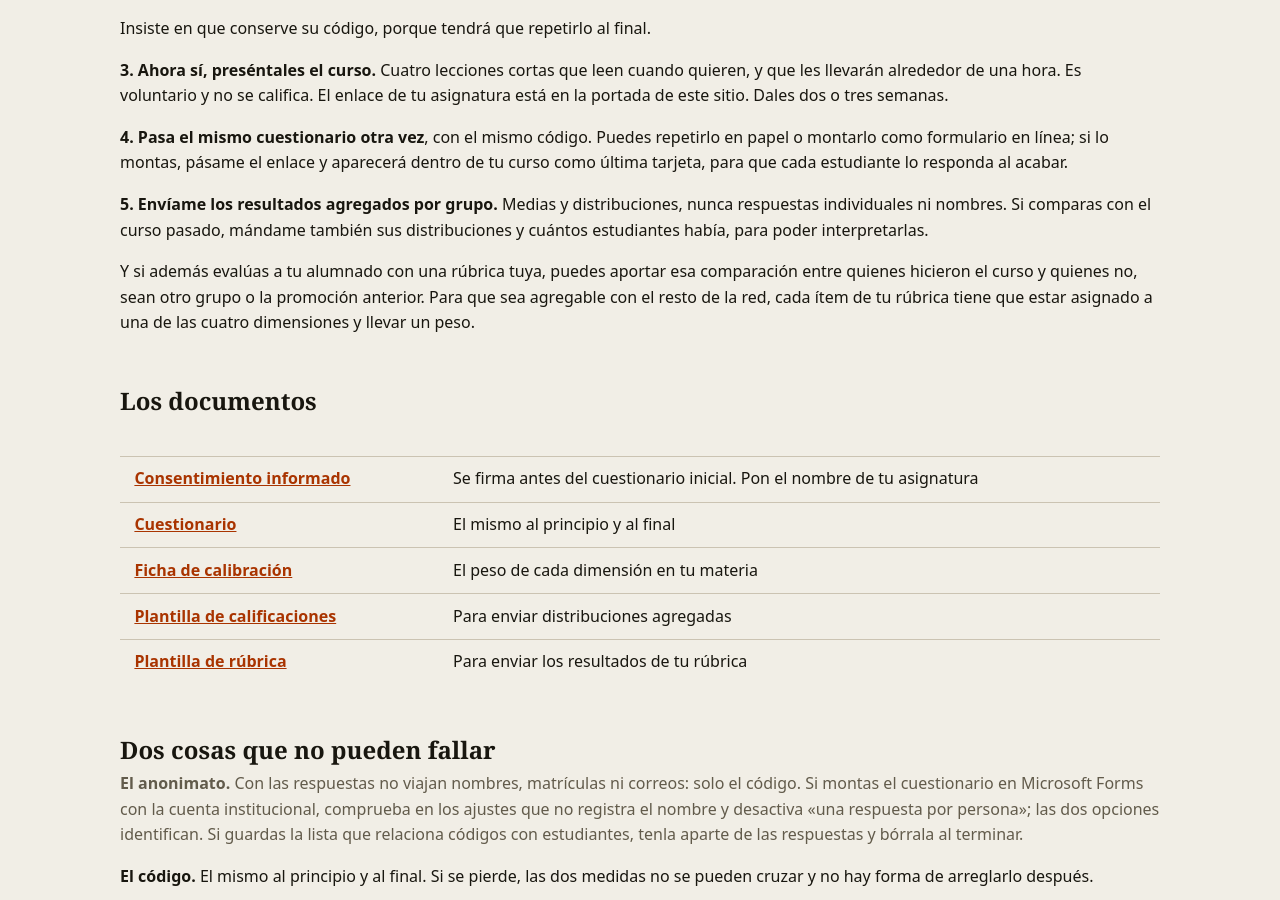
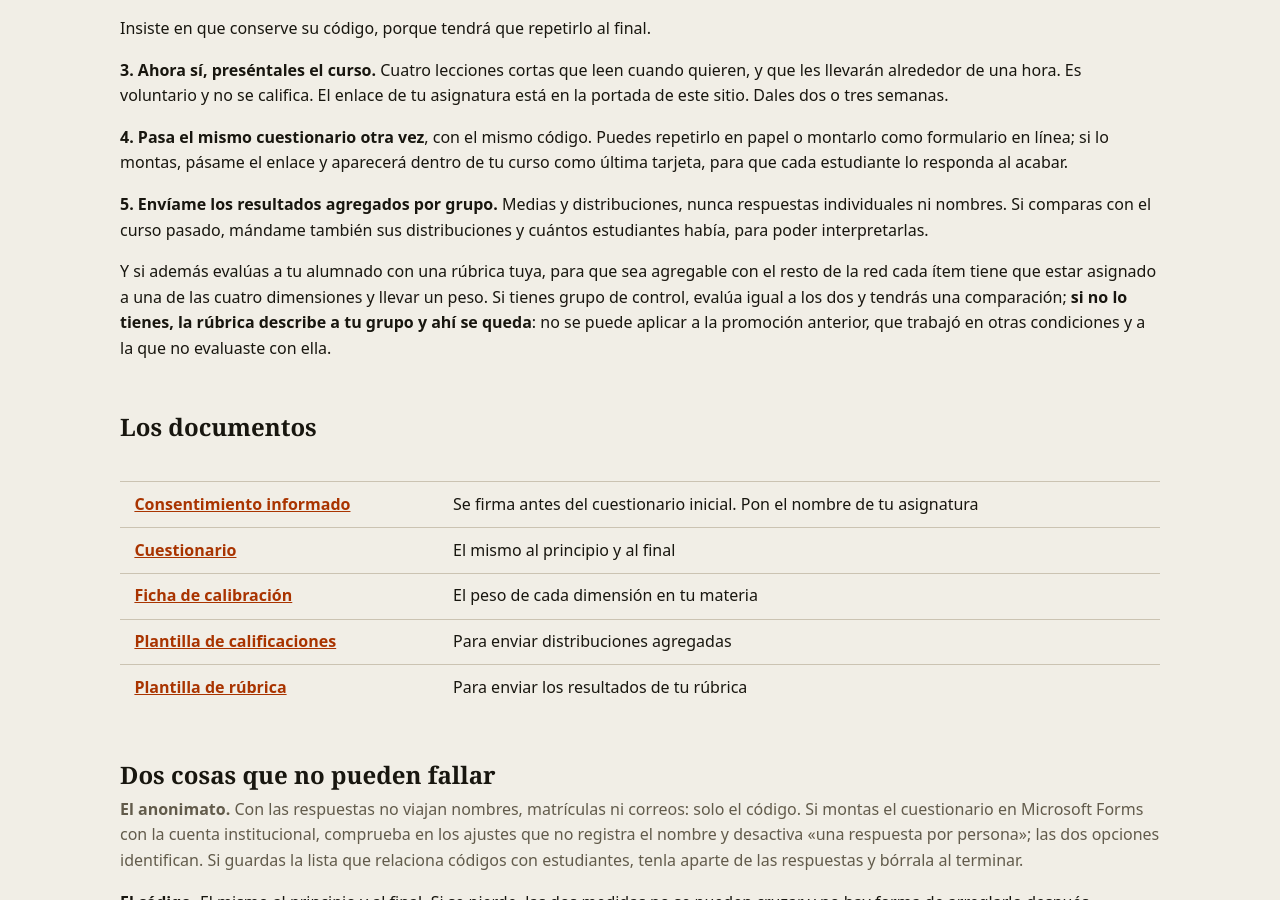
Before and after one commit to jorgeBIGS/innovacion-US-3165, a Jekyll site: the page built from profesorado.md, in a window 1280 px wide and 900 px high, scrolled down 527 px. Built offline with Jekyll 4.4.1, drawn with Linux system fonts in a browser that asks for light colours.

Commit message:
La rúbrica no se aplica a la promoción anterior
Quedaba abierta esa puerta y no tiene sentido: el alumnado del curso
pasado trabajó en otras condiciones y nadie lo evaluó con esa rúbrica.
Sin grupo de control, la rúbrica describe al grupo de este curso y la
comparación con el año anterior descansa solo en las calificaciones.

Co-Authored-By: Claude Opus 5 <noreply@anthropic.com>

```diff
--- a/profesorado.md
+++ b/profesorado.md
@@ -41,10 +41,12 @@ tu curso como última tarjeta, para que cada estudiante lo responda al acabar.
 respuestas individuales ni nombres. Si comparas con el curso pasado, mándame también sus
 distribuciones y cuántos estudiantes había, para poder interpretarlas.
 
-Y si además evalúas a tu alumnado con una rúbrica tuya, puedes aportar esa comparación
-entre quienes hicieron el curso y quienes no, sean otro grupo o la promoción anterior.
-Para que sea agregable con el resto de la red, cada ítem de tu rúbrica tiene que estar
-asignado a una de las cuatro dimensiones y llevar un peso.
+Y si además evalúas a tu alumnado con una rúbrica tuya, para que sea agregable con el
+resto de la red cada ítem tiene que estar asignado a una de las cuatro dimensiones y
+llevar un peso. Si tienes grupo de control, evalúa igual a los dos y tendrás una
+comparación; **si no lo tienes, la rúbrica describe a tu grupo y ahí se queda**: no se
+puede aplicar a la promoción anterior, que trabajó en otras condiciones y a la que no
+evaluaste con ella.
 
 ## Los documentos
 
```
Also changed, not shown: instrumentos/protocolo-aplicacion.md (+4 -3 lines), instrumentos/rubrica-calidad-uso-ia.md (+4 -0 lines).
